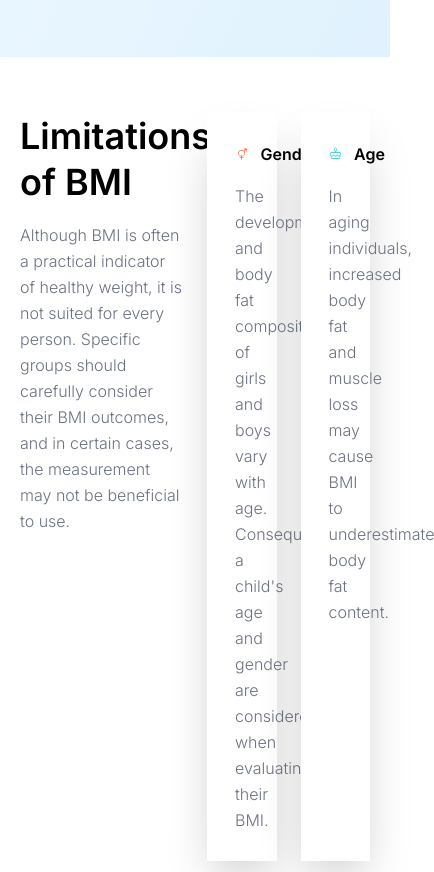
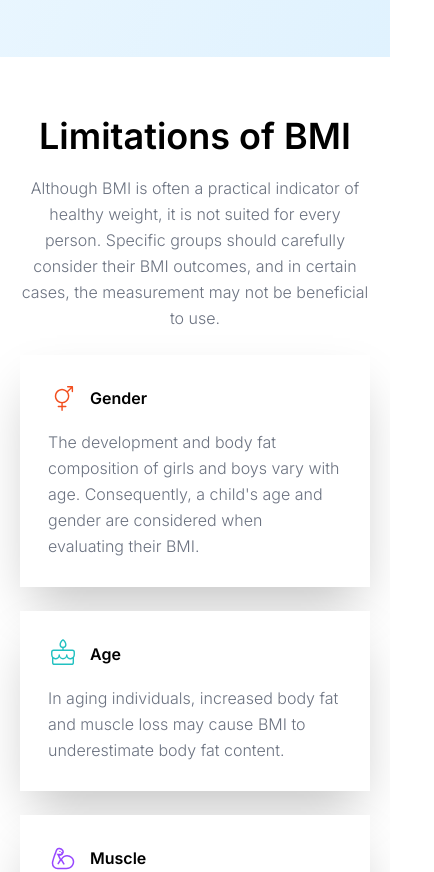
Before and after one commit to chungvuiloong/bmi_calculator, a Next.js app: page / in a window 390 px wide. Shown: the part 2789-3661 px from the top of the page, 434 px wide, since content can reach past the window. Built offline with nearby package versions, Linux system fonts and the light colour scheme.

Commit message:
Fix sm view for grid. Refactored code.

```diff
--- a/src/components/Limitations/index.tsx
+++ b/src/components/Limitations/index.tsx
@@ -12,31 +12,31 @@ const limitation_card_data =  [
     {
         title: "Gender",
         icon: gender_icon,
-        class: "lg:ml-6 ml-0 lg:col-start-4 md:col-span-2 col-span-1",
+        class: "lg:ml-6 ml-0 lg:col-start-4 col-span-2 ",
         description: "The development and body fat composition of girls and boys vary with age. Consequently, a child's age and gender are considered when evaluating their BMI."
     },
     {
         title: "Age",
         icon: age_icon,
-        class: "lg:col-start-3 md:col-span-2 col-span-1",
+        class: "lg:col-start-3 col-span-2",
         description: "In aging individuals, increased body fat and muscle loss may cause BMI to underestimate body fat content."
     },
     {
         title: "Muscle",
         icon: muscle_icon,
-        class: "lg:col-start-5 md:col-span-2 col-span-1",
+        class: "lg:col-start-5 col-span-2",
         description: "BMI may misclassify muscular individuals as overweight or obese, as it doesn't differentiate muscle from fat."
     },
     {
         title: "Pregnancy",
         icon: pregnancy_icon,
-        class: "lg:col-start-2 md:col-span-2 col-span-1",
+        class: "lg:col-start-2 col-span-2",
         description: "Expectant mothers experience weight gain due to their growing baby. Maintaining a healthy pre-pregnancy BMI is advisable to minimise health risks for both mother and child."
     },
     {
         title: "Race",
         icon: race_icon,
-        class: "lg:col-start-4 md:col-span-2 col-span-1",
+        class: "lg:col-start-4 md:col-start-2 col-span-2",
         description: "Certain health concerns may affect individuals of some Black and Asian origins at lower BMIs than others. To learn more, it is advised to discuss this with your GP or practical nurse."
     }
 ]
@@ -47,8 +47,8 @@ export const Limitation = () => {
             <div className='py-14'>
                 <div className='relative px-5 md:px-8 xl:px-32 z-10'>
                     <div className='container mx-auto'>
-                        <div className='grid lg:grid-cols-6 md:grid-cols-4 grid-cols-4 gap-6'>
-                            <div className='lg:mr-6 mr-0 lg:col-start-1 lg:col-span-3 md:col-span-4 col-span-2 flex flex-col gap-4'>
+                        <div className='grid lg:grid-cols-6 md:grid-cols-4 grid-cols-2 gap-6'>
+                            <div className='lg:mr-6 mr-0 lg:col-start-1 lg:col-span-3 md:col-span-4 col-span-2 flex flex-col gap-4 lg:text-left text-center'>
                                 <Typography variant='h2' className='font-semibold'>Limitations of BMI</Typography>
                                 <Typography variant='paragraph'>
                                     Although BMI is often a practical indicator of healthy weight,
```
